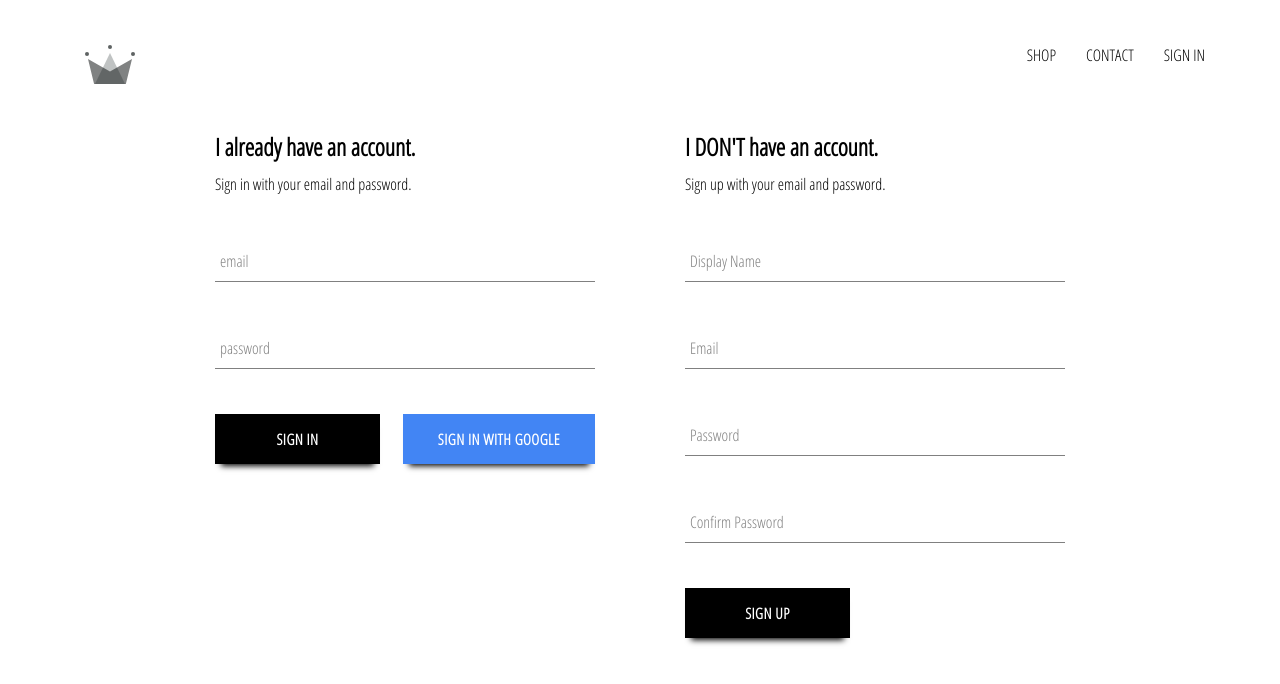
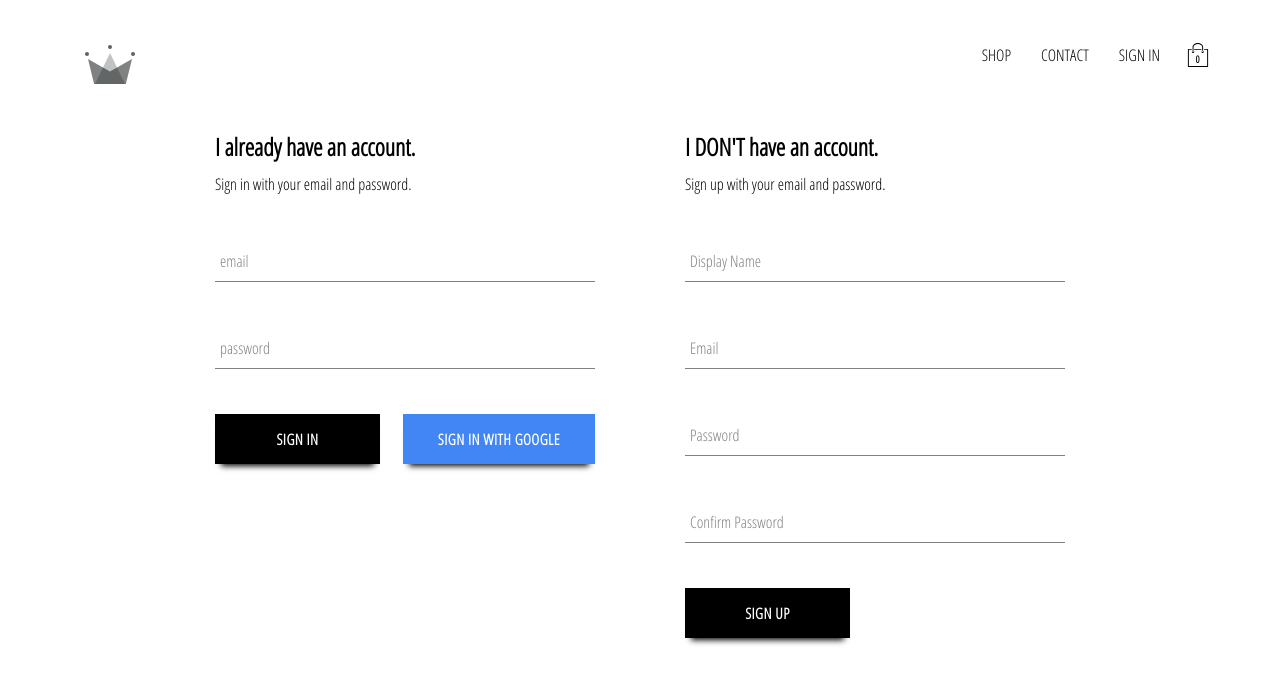
Before and after one commit to maverickcro/ClothingWebshop, a React (Create React App) app: page /signin in a window 1280 px wide. Shown: the top 684 px of the page. Built offline with nearby package versions, Linux system fonts and the light colour scheme; no server answers.

Commit message:
added cartIcon and dropdown with cartReducer, toogleCartHidden action

```diff
--- /dev/null
+++ b/src/components/cart-dropdown/cart-dropdown.component.jsx
@@ -0,0 +1,14 @@
+import React from 'react';
+
+import './cart-dropdown.styles.scss';
+import CustomButton from '../custom-button/custom-button.component';
+const CartDropdown = () => (
+
+    <div className='cart-dropdown'>
+        <div className='cart-items' />
+        <CustomButton>GO TO CHECKOUT</CustomButton>
+    </div>
+
+);
+
+export default CartDropdown;
--- /dev/null
+++ b/src/components/cart-dropdown/cart-dropdown.styles.scss
@@ -0,0 +1,24 @@
+.cart-dropdown {
+  position: absolute;
+  width: 240px;
+  height: 340px;
+  display: flex;
+  flex-direction: column;
+  padding: 20px;
+  border: 1px solid black;
+  background-color: white;
+  top: 90px;
+  right: 40px;
+  z-index: 5;
+
+  .cart-items {
+    height: 240px;
+    display: flex;
+    flex-direction: column;
+    overflow: scroll;
+  }
+
+  button {
+    margin-top: auto;
+  }
+}
--- /dev/null
+++ b/src/components/cart-icon/cart-icon.component.jsx
@@ -0,0 +1,20 @@
+import React from 'react';
+import {ReactComponent as ShoppingIcon} from '../../assets/shopping-bag.svg';
+
+import {connect} from 'react-redux';
+import { toggleCartHidden } from '../../redux/cart/cart.actions';
+
+import './cart-icon.styles.scss';
+
+const CartIcon = ({ toggleCartHidden }) => (
+    <div className='cart-icon' onClick={toggleCartHidden}>
+        <ShoppingIcon className='shopping-icon' />
+        <span className='item-count' >0</span>
+    </div>
+);
+
+const mapDispatchToProps = dispatch => ({
+    toggleCartHidden: () => dispatch(toggleCartHidden())
+});
+
+export default connect(null, mapDispatchToProps)(CartIcon);
--- /dev/null
+++ b/src/components/cart-icon/cart-icon.styles.scss
@@ -0,0 +1,21 @@
+.cart-icon {
+    width: 45px;
+    height: 45px;
+    position: relative;
+    display: flex;
+    align-items: center;
+    justify-content: center;
+    cursor: pointer;
+
+    .shopping-icon {
+      width: 24px;
+      height: 24px;
+    }
+
+    .item-count {
+      position: absolute;
+      font-size: 10px;
+      font-weight: bold;
+      bottom: 12px;
+    }
+  }
--- a/src/components/header/header.component.jsx
+++ b/src/components/header/header.component.jsx
@@ -6,9 +6,12 @@ import {auth} from '../../firebase/firebase.utils';
 import {ReactComponent as Logo} from '../../assets/crown.svg';
 import './header.styles.scss';
 
+import CartIcon from '../cart-icon/cart-icon.component';
+import CartDropdown from '../cart-dropdown/cart-dropdown.component';
+
 import {connect} from 'react-redux';
 
-const Header = ({currentUser}) => (
+const Header = ({currentUser, hidden}) => (
     <div className='header'>
 
         <Link className='logo-container' to='/'>
@@ -25,16 +28,22 @@ const Header = ({currentUser}) => (
             </Link>
             {
                 currentUser ?
-                <div className='option' onClick={() => auth.signOut()} >SIGN OUT</div> :
-                <Link className='option' to='signin' >SIGN IN</Link>
+                (<div className='option' onClick={() => auth.signOut()} >SIGN OUT</div>) :
+                (<Link className='option' to='signin' >SIGN IN</Link>)
             }
+            <CartIcon />
 
         </div>
+        {
+           hidden ? null:
+           <CartDropdown />
+        }
     </div>
 );
 
-const mapStateToProps = state => ({
-    currentUser: state.user.currentUser
+const mapStateToProps = ({user: {currentUser}, cart: {hidden}}) => ({
+    currentUser,
+    hidden
 });
 
 export default connect(mapStateToProps)(Header);
--- /dev/null
+++ b/src/redux/cart/cart.actions.js
@@ -0,0 +1,7 @@
+import CartActionTypes from './cart.types';
+
+export const toggleCartHidden = () => ({
+
+    type: CartActionTypes.TOGGLE_CART_HIDDEN
+
+});
--- /dev/null
+++ b/src/redux/cart/cart.reducer.js
@@ -0,0 +1,19 @@
+import CartActionTypes from './cart.types';
+
+const INITIAL_STATE = {
+  hidden: true
+};
+
+const cartReducer = (state = INITIAL_STATE, action) => {
+  switch (action.type) {
+    case CartActionTypes.TOGGLE_CART_HIDDEN:
+      return {
+        ...state,
+        hidden: !state.hidden
+      };
+    default:
+      return state;
+  }
+};
+
+export default cartReducer;
--- /dev/null
+++ b/src/redux/cart/cart.types.js
@@ -0,0 +1,5 @@
+const CartActionTypes = {
+    TOGGLE_CART_HIDDEN: 'TOGGLE_CART_HIDDEN'
+  };
+
+  export default CartActionTypes;
--- a/src/redux/root-reducer.js
+++ b/src/redux/root-reducer.js
@@ -1,7 +1,9 @@
 import {combineReducers} from 'redux';
 
 import userReducer from './user/user.reducer';
+import cartReducer from './cart/cart.reducer';
 
 export default combineReducers ({
-    user: userReducer
+    user: userReducer,
+    cart: cartReducer
 });
--- a/src/redux/user/user.actions.js
+++ b/src/redux/user/user.actions.js
@@ -1,4 +1,4 @@
-import {UserActionTypes} from './user.types';
+import UserActionTypes from './user.types';
 
 export const setCurrentUser = user => ({
     type: UserActionTypes.SET_CURRENT_USER,
--- a/src/redux/user/user.reducer.jsx
+++ b/src/redux/user/user.reducer.jsx
@@ -1,4 +1,4 @@
-import {UserActionTypes} from './user.types';
+import UserActionTypes from './user.types';
 
 const INITIAL_STATE = {
     currentUser: null
--- a/src/redux/user/user.types.js
+++ b/src/redux/user/user.types.js
@@ -1,3 +1,5 @@
-export const UserActionTypes = {
+const UserActionTypes = {
     SET_CURRENT_USER: 'SET_CURRENT_USER'
-}
+};
+
+export default UserActionTypes;
```
Also changed, not shown: src/assets/shopping-bag.svg (added).
